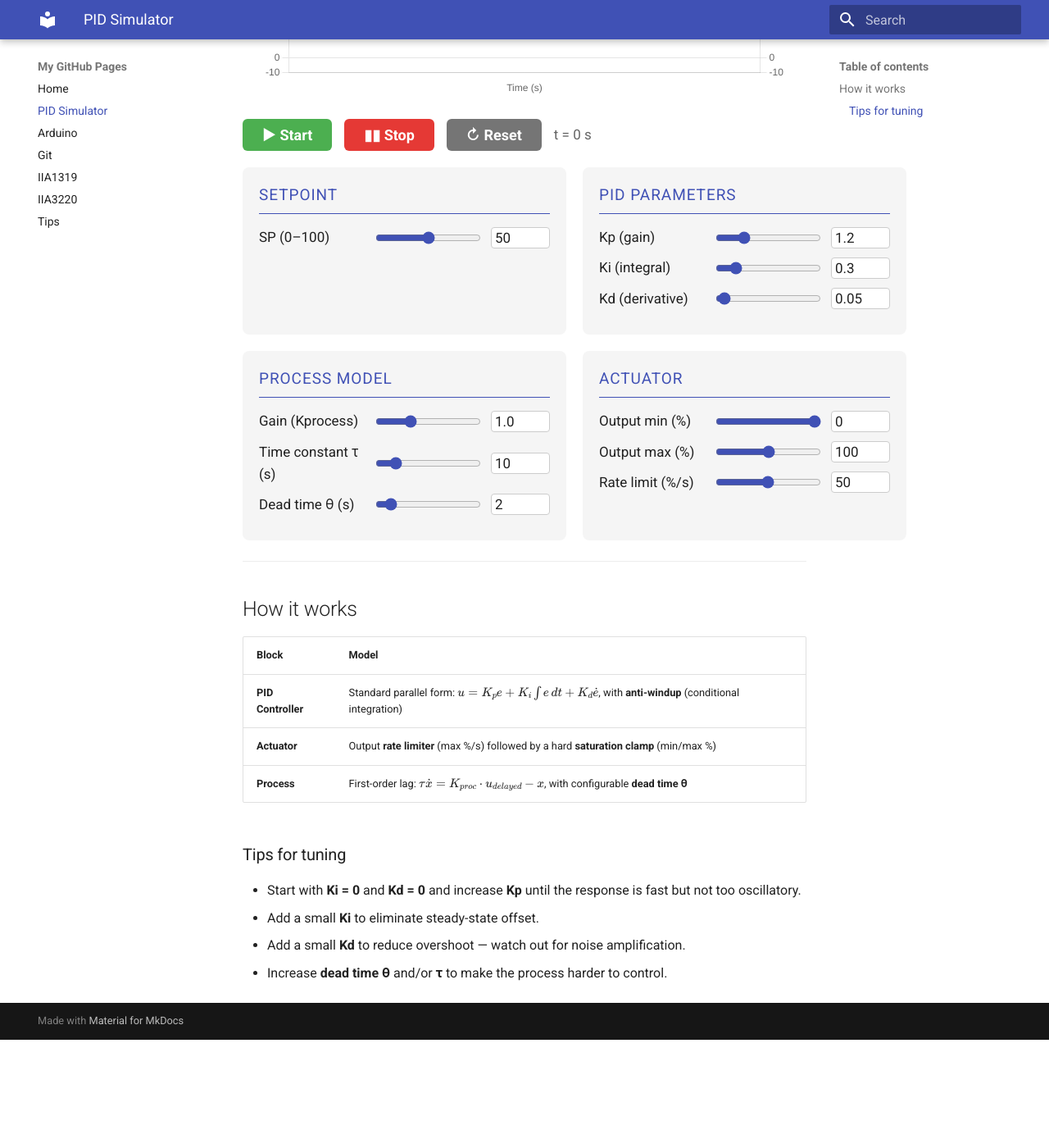
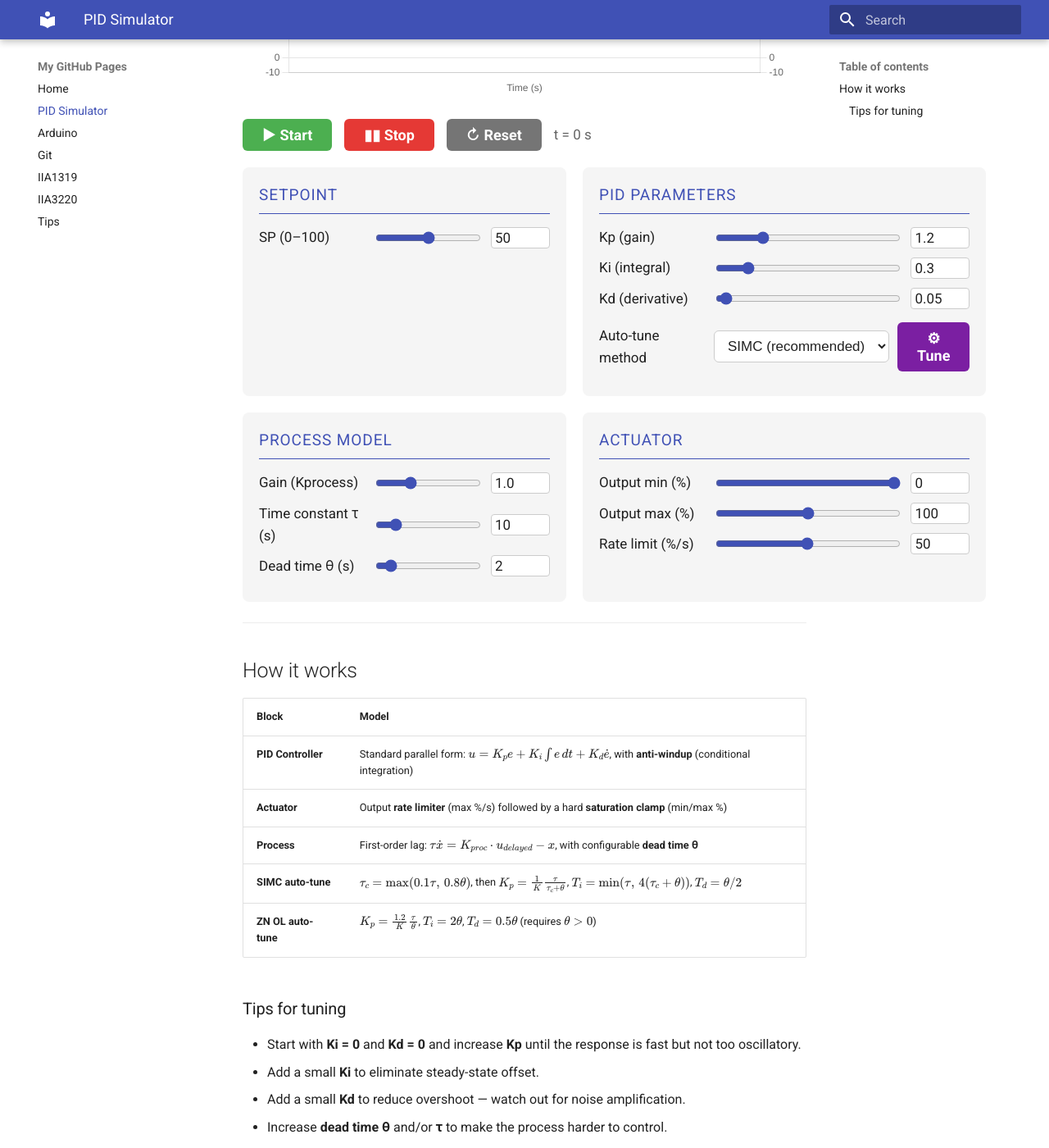
Before and after one commit to rosseboe/rosseboe.github.io, an MkDocs documentation site: the page built from docs/pid_simulator.md, in a window 1280 px wide and 1400 px high, scrolled down 578 px. Shown: the whole window at 82% size. Built offline with MkDocs 1.6.1 and Material for MkDocs 9.7.7, drawn with Linux system fonts in a browser that asks for light colours; before the commit the page ends 1846 px from its top, so only the background shows below that; some of the changed lines change nothing that is shown.

Commit message:
Add auto-tuning feature for PID controller with SIMC and Ziegler-Nichols methods

```diff
--- a/docs/pid_simulator.md
+++ b/docs/pid_simulator.md
@@ -108,6 +108,26 @@
   .btn-start  { background: #4caf50; color: #fff; }
   .btn-stop   { background: #e53935; color: #fff; }
   .btn-reset  { background: #757575; color: #fff; }
+  .btn-tune   { background: #7b1fa2; color: #fff; }
+  .tune-select {
+    padding: 0.4rem 0.6rem;
+    border: 1px solid #ccc;
+    border-radius: 6px;
+    font-size: 0.85rem;
+    background: var(--md-default-bg-color, #fff);
+    color: var(--md-default-fg-color, #000);
+    cursor: pointer;
+  }
+  .tune-result {
+    display: none;
+    margin-top: 0.6rem;
+    padding: 0.5rem 0.75rem;
+    background: rgba(123,31,162,0.08);
+    border-left: 3px solid #7b1fa2;
+    border-radius: 4px;
+    font-size: 0.82rem;
+    line-height: 1.6;
+  }
   .pid-chart-wrap {
     position: relative;
     height: 280px;
@@ -189,6 +209,15 @@
         <input type="number" id="n-kd" min="0" max="10" step="0.01" value="0.05"
                oninput="document.getElementById('sl-kd').value=Math.min(2,this.value)">
       </div>
+      <div class="param-row" style="margin-top:0.75rem;">
+        <label>Auto-tune method</label>
+        <select class="tune-select" id="tune-method">
+          <option value="simc">SIMC (recommended)</option>
+          <option value="zn">Ziegler-Nichols OL</option>
+        </select>
+        <button class="pid-btn btn-tune" onclick="pidAutoTune()">&#9881; Tune</button>
+      </div>
+      <div class="tune-result" id="tune-result"></div>
     </div>
 
     <!-- Process Model -->
@@ -438,6 +467,66 @@
     document.getElementById('btnStop').disabled  = true;
   };
 
+  // ── Auto-tuner ────────────────────────────────────────────────────────────
+  window.pidAutoTune = function () {
+    const K   = Math.max(0.001, v('n-pg'));  // process gain
+    const tau = Math.max(0.1,   v('n-tau')); // time constant
+    const th  = Math.max(0,     v('n-dt'));  // dead time
+    const method = document.getElementById('tune-method').value;
+
+    let Kp, Ki, Kd, label;
+
+    if (method === 'simc') {
+      // SIMC (Skogestad IMC) — tight setting: τc = max(0.1τ, 0.8θ)
+      const tc = Math.max(0.1 * tau, 0.8 * th || 0.1 * tau);
+      Kp = (1 / K) * (tau / (tc + th));
+      const Ti = Math.min(tau, 4 * (tc + th));
+      const Td = th / 2;
+      Ki = Kp / Ti;
+      Kd = Kp * Td;
+      label = `SIMC  (τc = ${tc.toFixed(2)} s)`;
+    } else {
+      // Ziegler-Nichols open-loop (requires dead time > 0)
+      if (th < 0.01) {
+        document.getElementById('tune-result').style.display = 'block';
+        document.getElementById('tune-result').innerHTML =
+          '&#9888; Ziegler-Nichols requires dead time &theta; &gt; 0. Set &theta; &ge; 1 s and try again.';
+        return;
+      }
+      Kp = (1.2 / K) * (tau / th);
+      const Ti = 2 * th;
+      const Td = 0.5 * th;
+      Ki = Kp / Ti;
+      Kd = Kp * Td;
+      label = 'Ziegler-Nichols OL';
+    }
+
+    // Round to 3 decimal places
+    Kp = Math.round(Kp * 1000) / 1000;
+    Ki = Math.round(Ki * 1000) / 1000;
+    Kd = Math.round(Kd * 1000) / 1000;
+
+    // Apply to controls
+    function setParam(sliderId, numberId, val, lo, hi) {
+      const clamped = Math.min(hi, Math.max(lo, val));
+      document.getElementById(numberId).value = val;   // allow wider range in number
+      document.getElementById(sliderId).value = clamped;
+    }
+    setParam('sl-kp', 'n-kp', Kp, 0, 5);
+    setParam('sl-ki', 'n-ki', Ki, 0, 2);
+    setParam('sl-kd', 'n-kd', Kd, 0, 2);
+
+    // Reset integrator state so new parameters take effect cleanly
+    integral = 0; prevError = 0;
+
+    const res = document.getElementById('tune-result');
+    res.style.display = 'block';
+    res.innerHTML = `<strong>${label}</strong><br>
+      Kp = <strong>${Kp}</strong> &nbsp;|
+      Ki = <strong>${Ki}</strong> &nbsp;|
+      Kd = <strong>${Kd}</strong>`;
+  };
+
   window.pidReset = function () {
     pidStop();
     simTime = 0; pv = 0; integral = 0; prevError = 0; prevCO = 0;
@@ -462,6 +551,8 @@
 | **PID Controller** | Standard parallel form: $u = K_p e + K_i \int e \, dt + K_d \dot{e}$, with **anti-windup** (conditional integration) |
 | **Actuator** | Output **rate limiter** (max %/s) followed by a hard **saturation clamp** (min/max %) |
 | **Process** | First-order lag: $\tau \dot{x} = K_{proc} \cdot u_{delayed} - x$, with configurable **dead time θ** |
+| **SIMC auto-tune** | $\tau_c = \max(0.1\tau,\, 0.8\theta)$, then $K_p = \frac{1}{K}\frac{\tau}{\tau_c+\theta}$, $T_i = \min(\tau,\, 4(\tau_c+\theta))$, $T_d = \theta/2$ |
+| **ZN OL auto-tune** | $K_p = \frac{1.2}{K}\frac{\tau}{\theta}$, $T_i = 2\theta$, $T_d = 0.5\theta$ (requires $\theta > 0$) |
 
 ### Tips for tuning
 
```
